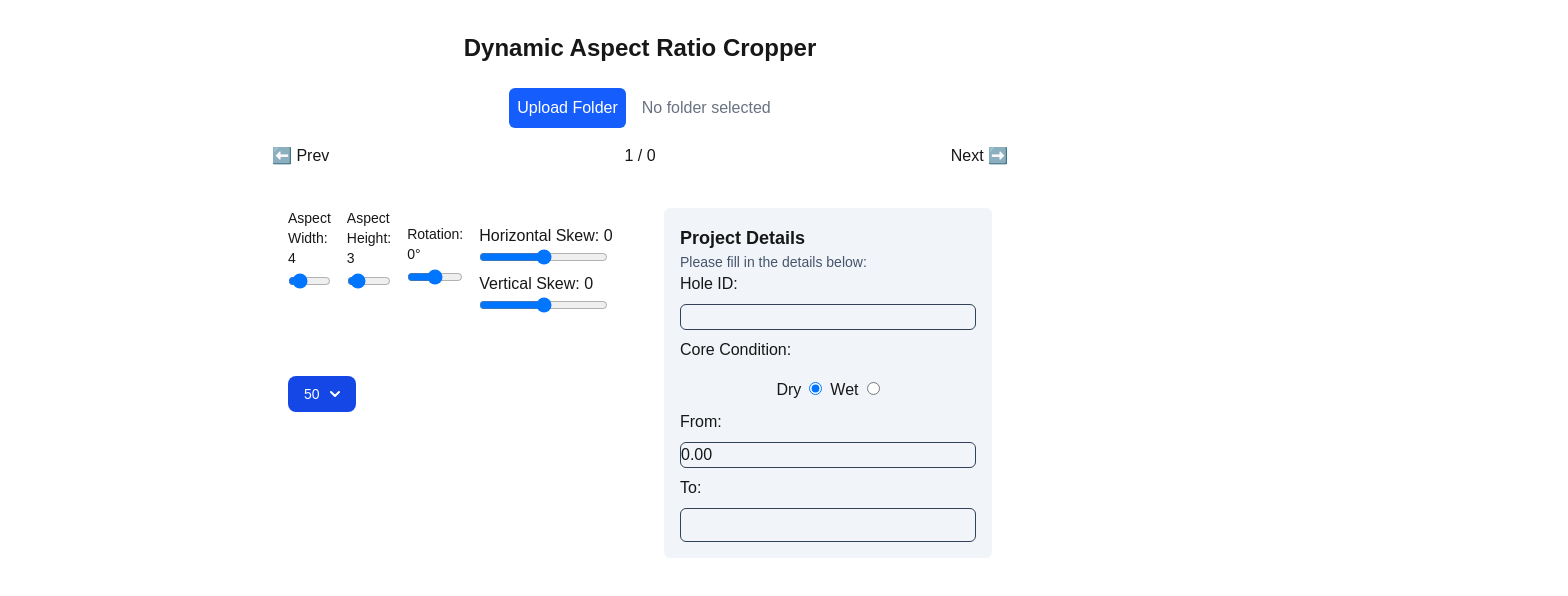
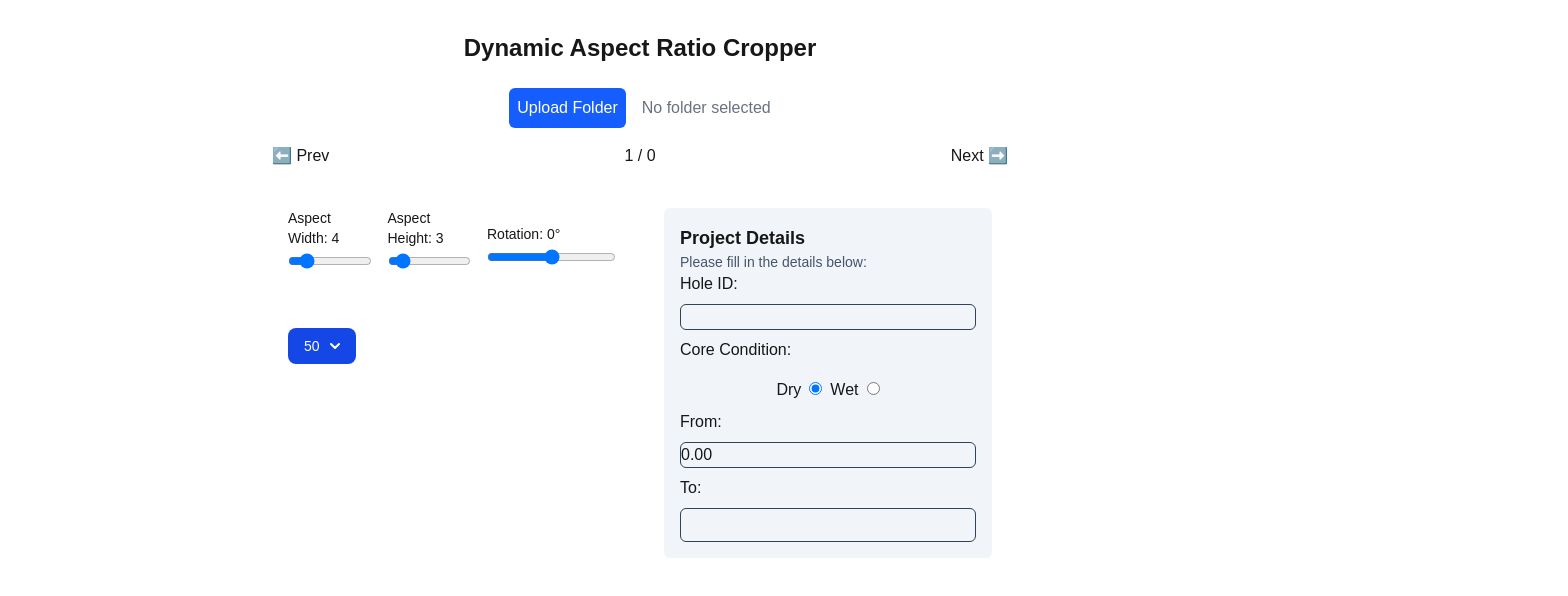
Before and after one commit to Calles98/Image-Cropping, a Next.js app in the folder frontend/: page / in a window 1280 px wide. Shown: the top 596 px of the page, 1568 px wide, since content can reach past the window. Built offline with nearby package versions, Linux system fonts and the light colour scheme.

Commit message:
Fixing from to convention

```diff
--- a/frontend/src/app/page.js
+++ b/frontend/src/app/page.js
@@ -11,6 +11,7 @@ export default function Home() {
   const [image, setImage] = useState(null);
   const [currentIndex, setCurrentIndex] = useState(0);
   const [imageFiles, setImagedFiles] = useState([]);
+  const [imageCount, setImageCount] = useState(0);
   const [croppedItems, setCroppedItems] = useState([]);
   const [folderName, setFolderName] = useState('');
   const [crop, setCrop] = useState({ x: 0, y: 0 });
@@ -20,8 +21,6 @@ export default function Home() {
   const [aspectWidth, setAspectWidth] = useState(4);
   const [aspectHeight, setAspectHeight] = useState(3);
   const [rotation, setRotation] = useState(0);
-  const [skewX, setSkewX] = useState(0);
-  const [skewY, setSkewY] = useState(0);
   const [currentValue, setCurrentValue] = useState(50); // Default quality value
   // Additional form fields
   const [condition, setCondition] = useState('D');
@@ -86,25 +85,24 @@ export default function Home() {
       currentValue,
       condition,
       rotation,
-      skewX,
-      skewY,
       x: croppedAreaPixels.x,
       y: croppedAreaPixels.y,
       w: croppedAreaPixels.width,
       h: croppedAreaPixels.height,
     }
     setCroppedItems((prev) => [...prev, newItem]);
-    setFrom(to);
-    setTo('');
+    if (currentIndex % 2 !== 0) {
+      setFrom(to);
+      setTo('');
+    }
+    //setFrom(to);
+    //setTo('');
     setCurrentIndex(prev => prev + 1);
 
   }
 
-  console.log(from, to);
 
-
-
-  console.log('Cropped Items:', croppedItems);
+  console.log('current index:', currentIndex);
 
 
   const handleFinalDownload = async () => {
@@ -119,8 +117,6 @@ export default function Home() {
       formData.append(prefix + 'quality', item.currentValue);
       formData.append(prefix + 'condition', item.condition);
       formData.append(prefix + 'rotation', item.rotation);
-      formData.append(prefix + 'skewX', item.skewX);
-      formData.append(prefix + 'skewY', item.skewY);
       formData.append(prefix + 'x', item.x);
       formData.append(prefix + 'y', item.y);
       formData.append(prefix + 'w', item.w);
@@ -181,7 +177,7 @@ export default function Home() {
       </div>
 
       {/* Controls: Aspect & Metadata */}
-      <div className="flex flex-col md:flex-row gap-4 w-full">
+      <div className="flex flex-col md:flex-row gap-4 w-full mb-15 ">
         {/* Left Panel – Aspect & Quality */}
         <div className="w-full md:w-1/2 p-4 space-y-4">
           <div className="flex flex-col sm:flex-row gap-4">
@@ -216,27 +212,6 @@ export default function Home() {
                 value={rotation}
                 onChange={(e) => setRotation(Number(e.target.value))}
                 className="w-full"
-              />
-            </div>
-            <div className='my-4'>
-              <label>Horizontal Skew: {skewX}</label>
-              <input
-                type="range"
-                min="-0.5"
-                max="0.5"
-                step="0.01"
-                value={skewX}
-                onChange={(e) => setSkewX(parseFloat(e.target.value))}
-              />
-
-              <label>Vertical Skew: {skewY}</label>
-              <input
-                type="range"
-                min="-0.5"
-                max="0.5"
-                step="0.01"
-                value={skewY}
-                onChange={(e) => setSkewY(parseFloat(e.target.value))}
               />
             </div>
           </div>
--- a/frontend/src/components/Dropdown.jsx
+++ b/frontend/src/components/Dropdown.jsx
@@ -15,7 +15,7 @@ const Dropdown = ({ currentValue, handleValueChange }) => {
 
 
     return (
-        <div className='w-full py-6 pb-8 z-50'>
+        <div className='absolute w-full py-6 pb-8 z-50'>
             <div className="relative inline-block">
                 <button
                     type="button"
```
Also changed, not shown: 1 other file (tests, documents, lock files or other folders).
